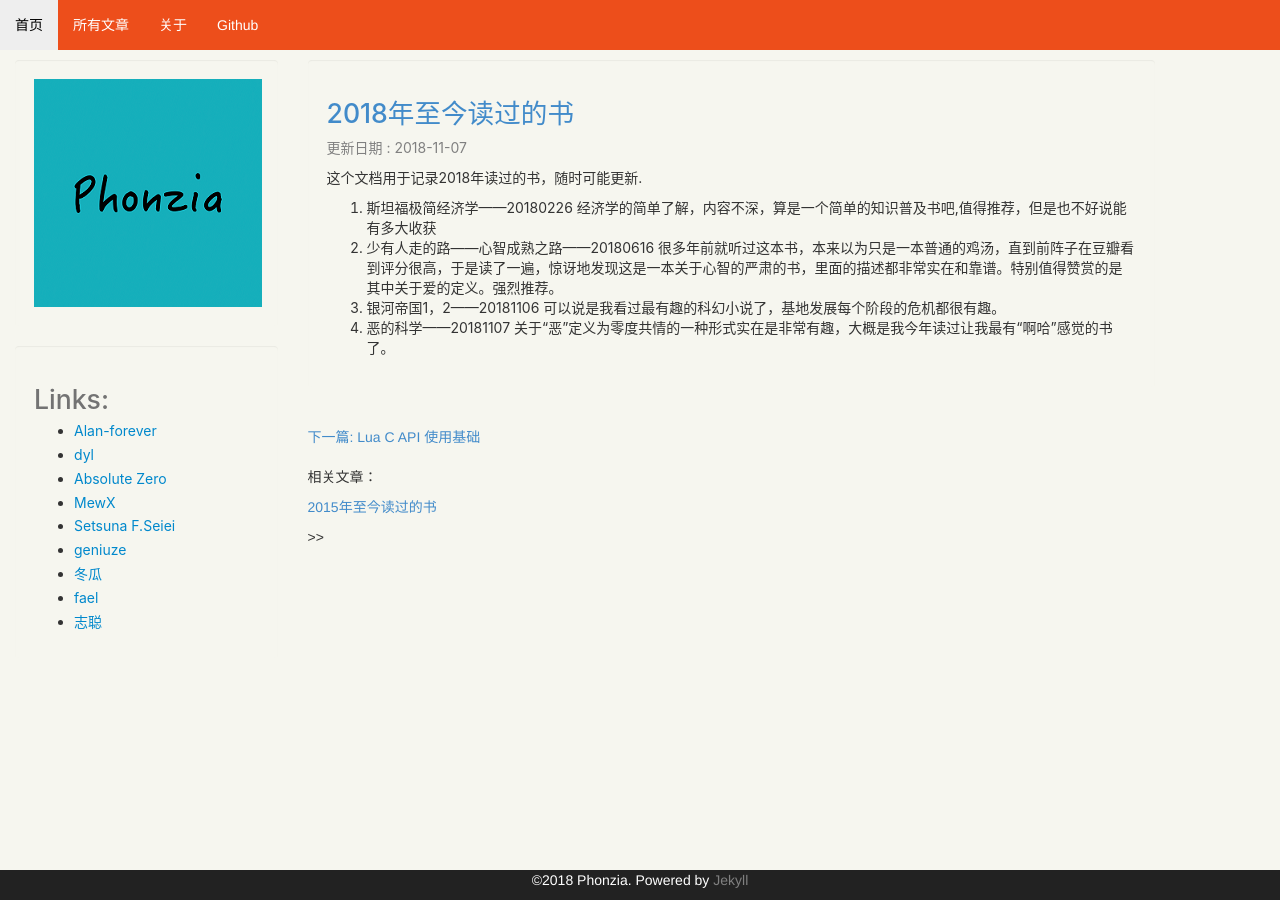
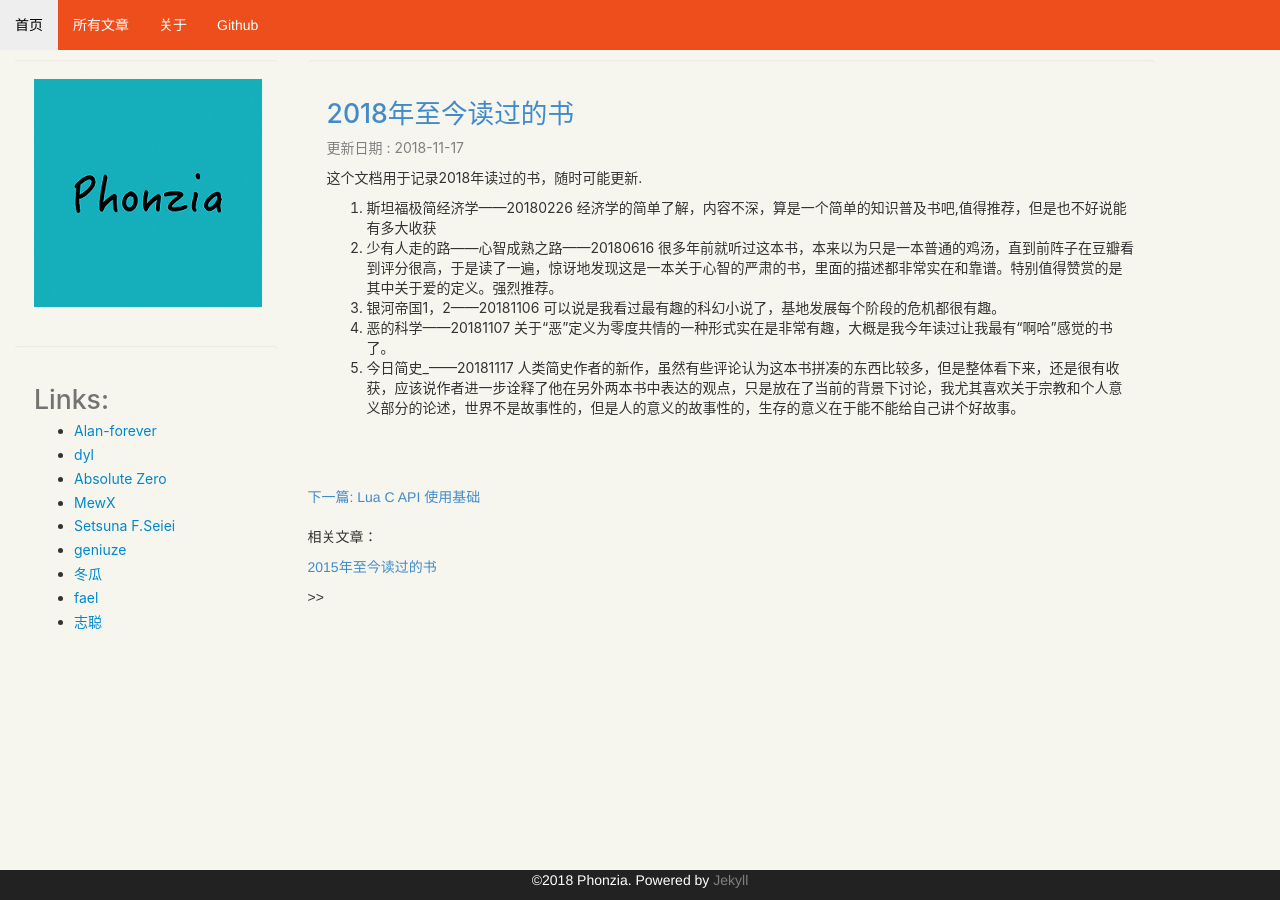
Before and after one commit to phonzia/old_blog, a Jekyll site: the page built from _posts/2018-11-17-BooksRead.md, in a window 1280 px wide. Built offline with Jekyll 4.4.1, drawn with Linux system fonts in a browser that asks for light colours; Markdown is read by kramdown in place of the engine named in the settings; comment, search, counter and statistics services are not loaded.

Commit message:
add book read

```diff
--- a/_posts/2018-11-07-BooksRead.md
+++ b/_posts/2018-11-17-BooksRead.md
@@ -10,3 +10,4 @@ tag: [Book]
 2. 少有人走的路——心智成熟之路——20180616 很多年前就听过这本书，本来以为只是一本普通的鸡汤，直到前阵子在豆瓣看到评分很高，于是读了一遍，惊讶地发现这是一本关于心智的严肃的书，里面的描述都非常实在和靠谱。特别值得赞赏的是其中关于爱的定义。强烈推荐。
 3. 银河帝国1，2——20181106 可以说是我看过最有趣的科幻小说了，基地发展每个阶段的危机都很有趣。
 4. 恶的科学——20181107 关于“恶”定义为零度共情的一种形式实在是非常有趣，大概是我今年读过让我最有“啊哈”感觉的书了。
+5. 今日简史_——20181117 人类简史作者的新作，虽然有些评论认为这本书拼凑的东西比较多，但是整体看下来，还是很有收获，应该说作者进一步诠释了他在另外两本书中表达的观点，只是放在了当前的背景下讨论，我尤其喜欢关于宗教和个人意义部分的论述，世界不是故事性的，但是人的意义的故事性的，生存的意义在于能不能给自己讲个好故事。
```
